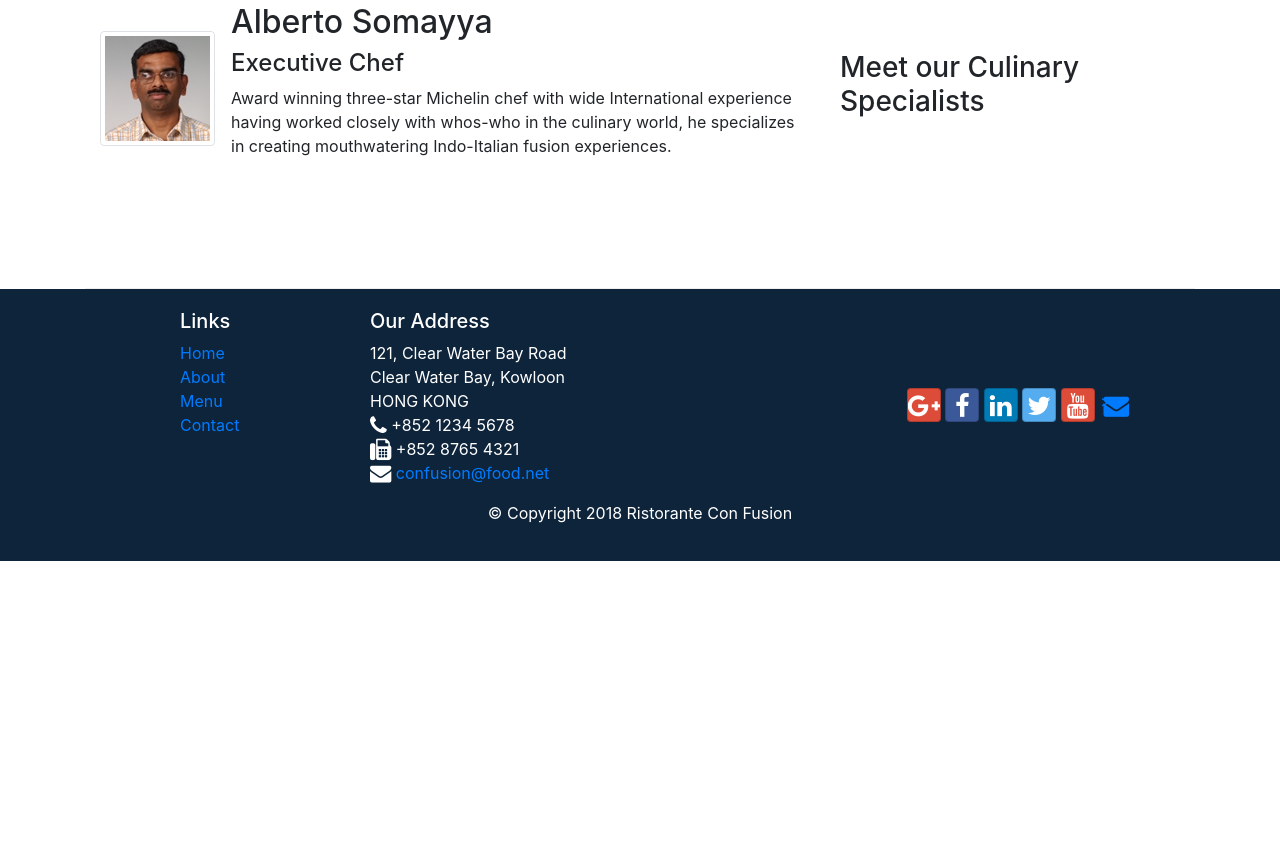
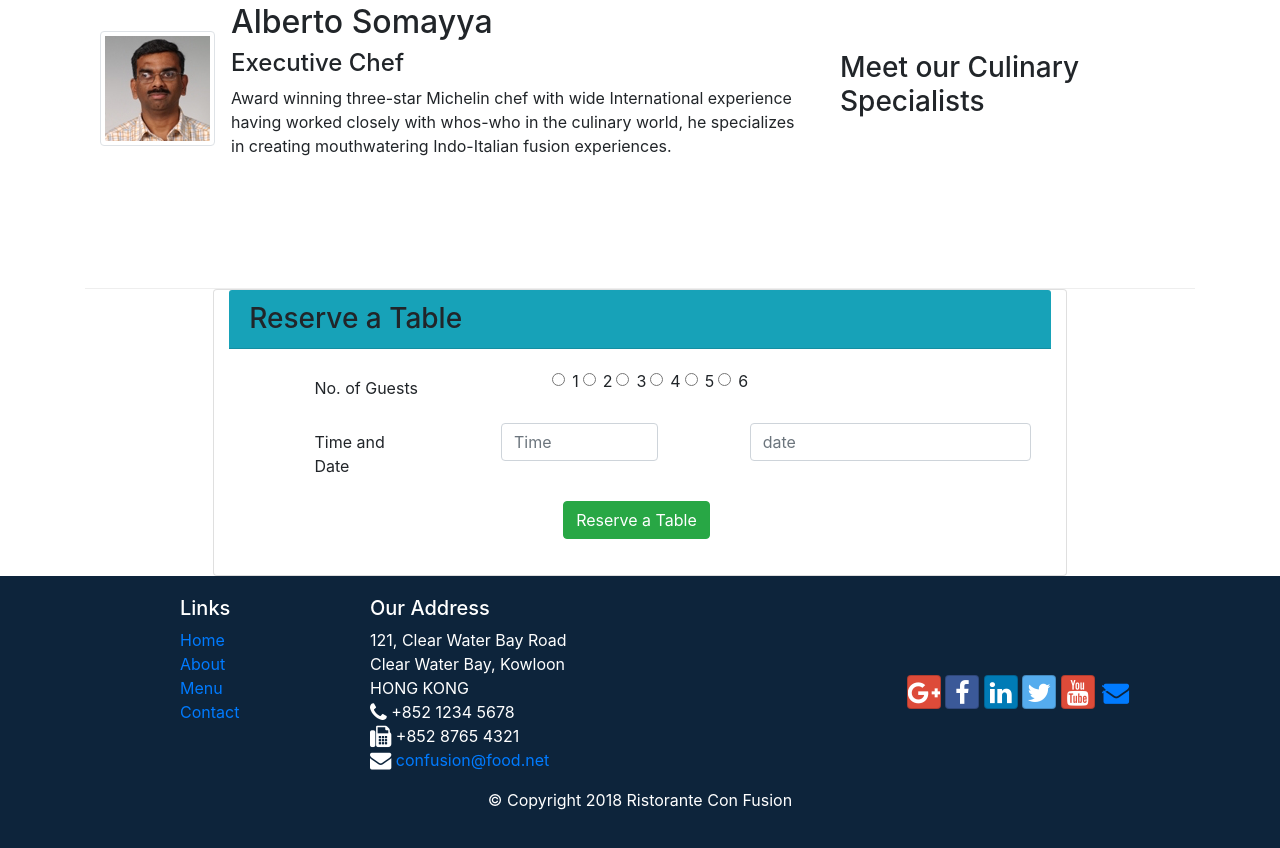
Before and after one commit to AbdulMuheeth/conFusion, a website: page index.html in a window 1280 px wide. Shown: the part 1245-2093 px from the top of the page. Before the commit the page ends 1806 px from the top, so only its background shows below. Drawn offline with nearby package versions, Linux system fonts and the light colour scheme.

Commit message:
assignment-2

```diff
--- a/index.html
+++ b/index.html
@@ -44,8 +44,10 @@
                     <h1>Ristorante con Fusion</h1>
                     <p>We take inspiration from the World's best cuisines, and create a unique fusion experience. Our lipsmacking creations will tickle your culinary senses!</p>
                 </div>
-                <div class="col-12 col-sm-6 align-self-center">
-                    <img src="img/logo.png" class="img-fluid"/>
+                <div class="col-sm-6 align-self-center">
+                    <img src="img/logo.png" class="img-fluid col-12 col-md-5"/>
+                        <a href="#reserve" class="btn btn-info mt-2 col-12 col-md-6" >Reserve a Table</a>
+
                 </div>
             </div>
         </div>
@@ -76,8 +78,13 @@
                 <h3>This Month's Promotions</h3>
             </div>
             <div class="col col-sm col-md">
-                <h2>Weekend Grand Buffet</h2>
-                <p>Featuring mouthwatering combinations with a choice of five different salads, six enticing appetizers, six main entrees and five choicest desserts. Free flowing bubbly and soft drinks. All for just $19.99 per person </p>
+                <div class="media">
+                    <div class="media-body">
+                        <h2 class="mt-0">Weekend Grand Buffet <span class="badge badge-danger">NEW</span> </h2>
+                        <p>Featuring mouthwatering combinations with a choice of five different salads, six enticing appetizers, six main entrees and five choicest desserts. Free flowing bubbly and soft drinks. All for just $19.99 per person </p>
+                    </div>
+                    <img class="d-flex ml-3 img-thumbnail align-self-center" src="img/buffet.png" alt="buffet"/>
+                </div>
             </div>
         </div>
 
@@ -99,6 +106,72 @@
                 </div>
 
             </div>
+        </div>
+    </div>
+
+    <div id="reserve" class="card col-12 col-md-8 offset-md-2 align-self-center ">
+        <div class="card-header bg-info h3"> Reserve a Table</div>
+        <div class="card-body">
+            <form class="offset-1">
+                <div class="form-group row" >
+                    <label for="choice" class="col-form-label col-4"> No. of Guests</label>
+
+                        <div class="form-check pl-4" id="choice">
+                            <label class="form-check-label">
+                                <input type="radio" class="form-check-input" name="radio">1
+                            </label>
+                        </div>
+
+                        <div class="form-check pl-4" id="choice">
+                            <label class="form-check-label">
+                                <input type="radio" class="form-check-input" name="radio">2
+                            </label>
+                        </div>
+
+                        <div class="form-check pl-4" id="choice">
+                            <label class="form-check-label">
+                                <input type="radio" class="form-check-input" name="radio">3
+                            </label>
+                        </div>
+
+                        <div class="form-check pl-4" id="choice">
+                            <label class="form-check-label">
+                                <input type="radio" class="form-check-input" name="radio">4
+                            </label>
+                        </div>
+
+                        <div class="form-check pl-4" id="choice">
+                            <label class="form-check-label">
+                                <input type="radio" class="form-check-input" name="radio">5
+                            </label>
+                        </div>
+
+                        <div class="form-check pl-4" id="choice">
+                            <label class="form-check-label">
+                                <input type="radio" class="form-check-input" name="radio">6
+                            </label>
+                        </div>
+                </div>
+
+                <div class="form-group row">
+                    <label for="date" class="col-12 col-md-2 col-form-label"> Time and Date</label>
+                    <div class="col-5 col-md-3 offset-md-1">
+                        <input id="time" class="form-control" placeholder="Time"/>
+                    </div>
+                    <div class="col-7 col-md-5 offset-md-1">
+                        <input id="date" class="form-control" placeholder="date"/>
+                    </div>
+
+                </div>
+
+                <div class="form-group row">
+                    <div class="offset-md-4 col-md-10">
+                        <button class="btn btn-success" type="submit">Reserve a Table</button>
+                    </div>
+                </div>
+
+
+            </form>
         </div>
     </div>
 
```
